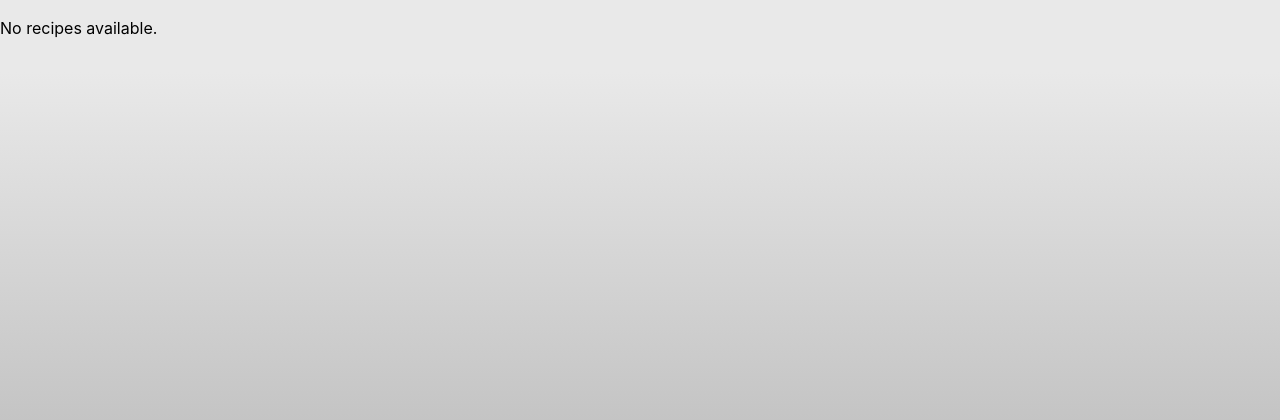
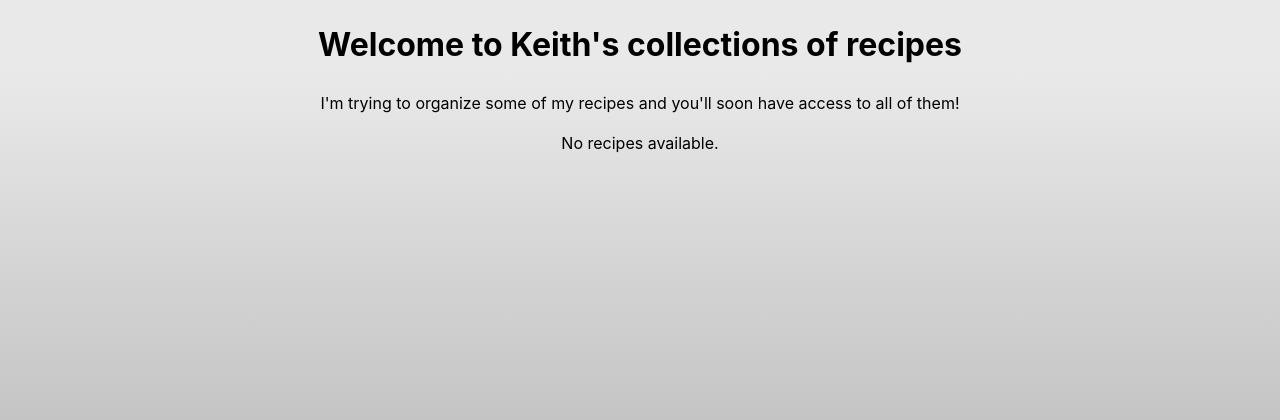
Before and after one commit to kshintaku/django-apps, a Django app: page /recipes/ in a window 1280 px wide. Shown: the top 420 px of the page. Run offline with Django 3.2, Linux system fonts and the light colour scheme; data that the repository does not hold is empty.

Commit message:
temp index for recipe list

```diff
--- a/recipes/templates/recipes/index.html
+++ b/recipes/templates/recipes/index.html
@@ -9,6 +9,12 @@
     <link rel="icon" href="{% static '/images/favicon.ico' %}" type="image/x-icon">
 </head>
 <body>
+    <div class="container">
+        <div class="intro">
+            <h1>Welcome to Keith's collections of recipes</h1>
+            <p>I'm trying to organize some of my recipes and you'll soon have access to all of them!</p>
+        </div>
+        <section>
             {% if recipe_list %}
                 <ul>
                     {% for recipe in recipe_list %}
@@ -18,5 +24,8 @@
             {% else %}
                 <p>No recipes available.</p>
             {% endif %}
+        </section>
+    </div>
+
 </body>
 </html>
```
Lines whose indentation alone changed are shown as unchanged.
